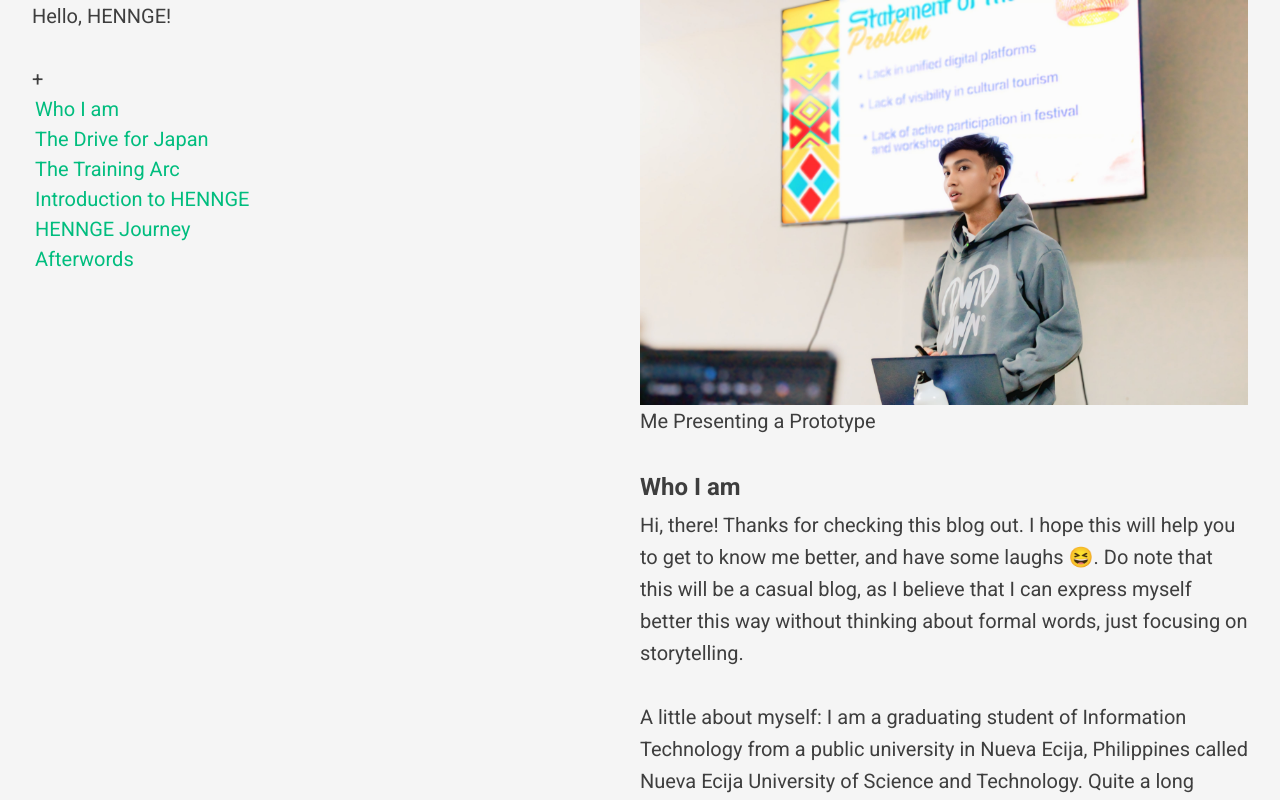
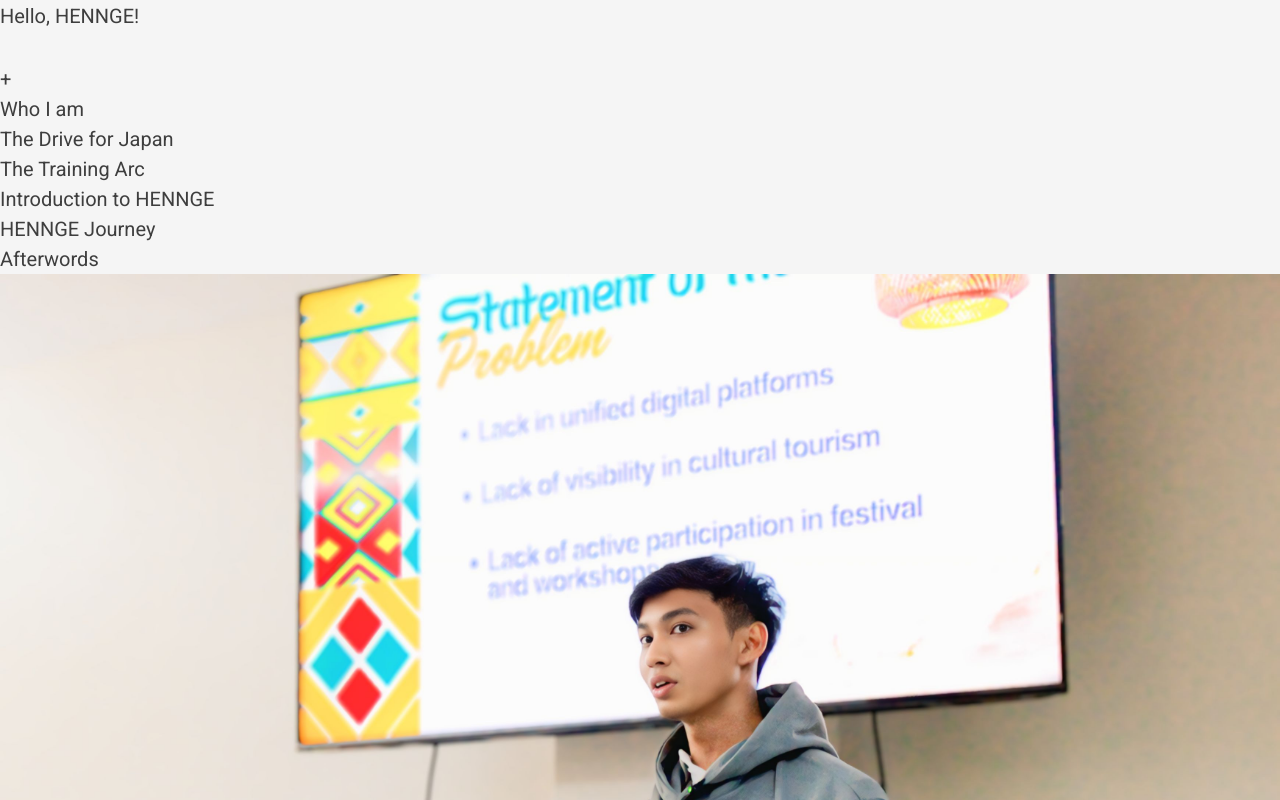
Before and after one commit to cynessa-dev/hello-HENNGE, a Vue app: page / in a window 1280 px wide. Shown: the top 800 px of the page. Built offline with nearby package versions, Linux system fonts and the light colour scheme; the HTML template or start-up script is replaced by a standard one.

Commit message:
💄 style(main): remove pre-made styles by vue

```diff
--- a/src/assets/main.css
+++ b/src/assets/main.css
@@ -3,37 +3,3 @@
 
 @import 'tailwindcss';
 @import './base.css';
-
-#app {
-  max-width: 1280px;
-  margin: 0 auto;
-  padding: 2rem;
-  font-weight: normal;
-}
-
-a,
-.green {
-  text-decoration: none;
-  color: hsla(160, 100%, 37%, 1);
-  transition: 0.4s;
-  padding: 3px;
-}
-
-@media (hover: hover) {
-  a:hover {
-    background-color: hsla(160, 100%, 37%, 0.2);
-  }
-}
-
-@media (min-width: 1024px) {
-  body {
-    display: flex;
-    place-items: center;
-  }
-
-  #app {
-    display: grid;
-    grid-template-columns: 1fr 1fr;
-    padding: 0 2rem;
-  }
-}
```
